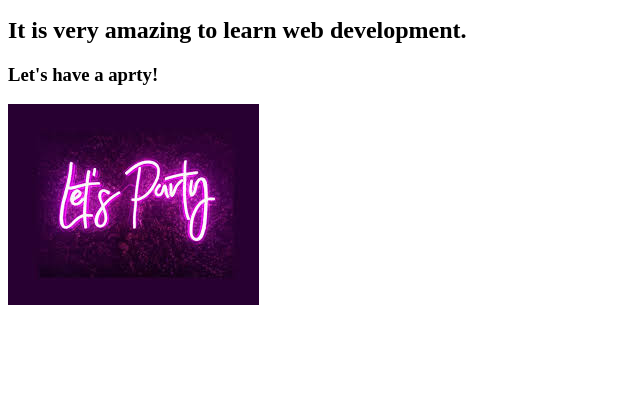
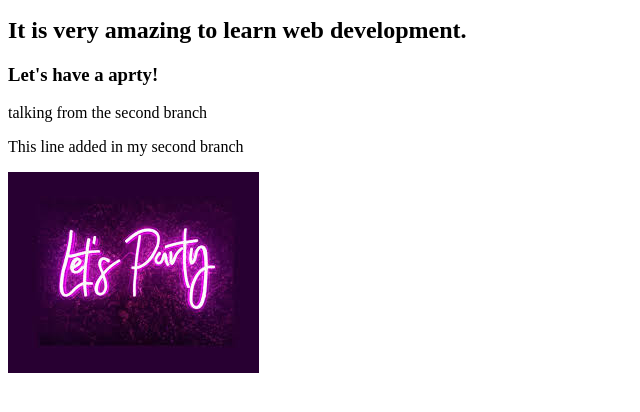
Before and after one commit to shahjahan385/my-first-website, a plain HTML site: page index.html in a window 1280 px wide. Shown: the part 110-522 px from the top of the page, without its empty margins (0-640 px from the left). Drawn offline with Linux system fonts and the light colour scheme.

Commit message:
learning about second branch

```diff
--- a/index.html
+++ b/index.html
@@ -10,6 +10,8 @@
     <h2>Welcome to my website. I'm using Github.</h2>
     <h2>It is very amazing to learn web development.</h2>
     <h3>Let's have a aprty!</h3>
+    <p>talking from the second branch</p>
+    <p>This line added in my second branch</p>
     <img src="party.jpg" alt="">
 
 
```
